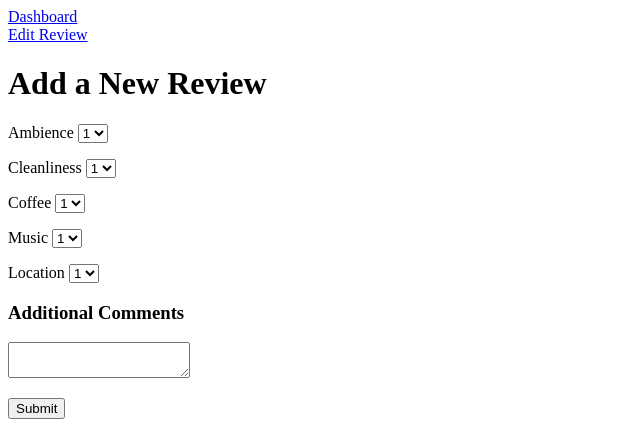
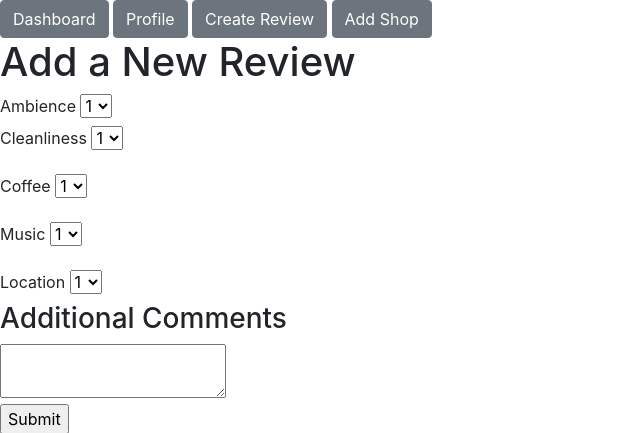
Before and after one commit to whitchakara/thejavaguide, a Django app: page /reviews/create in a window 1280 px wide. Shown: the top 433 px of the page, without its empty margins (0-640 px from the left). Run offline with Django 3.2, Linux system fonts and the light colour scheme; some libraries are stand-ins or nearby versions.

Commit message:
added bootstrap to addreview

```diff
--- a/java_app/templates/addreview.html
+++ b/java_app/templates/addreview.html
@@ -4,12 +4,20 @@
     <meta charset="UTF-8">
     <meta http-equiv="X-UA-Compatible" content="IE=edge">
     <meta name="viewport" content="width=device-width, initial-scale=1.0">
+    {% load static %}
+    <link rel="stylesheet" href="{% static "/css/styles.css" %}">
+    <link rel="stylesheet" href="https://maxcdn.bootstrapcdn.com/bootstrap/4.5.2/css/bootstrap.min.css">
+    <script src="https://ajax.googleapis.com/ajax/libs/jquery/3.5.1/jquery.min.js"></script>
+    <script src="https://cdnjs.cloudflare.com/ajax/libs/popper.js/1.16.0/umd/popper.min.js"></script>
+    <script src="https://maxcdn.bootstrapcdn.com/bootstrap/4.5.2/js/bootstrap.min.js"></script>
     <title>javaReview Create</title>
 </head>
 <body>
     <div class="wrapper">
-        <div id="dashboard"><a href="/dashboard">Dashboard</a></div>
-        <a href="/edit/{{review.id}}">Edit Review</a>
+        <a href="/dashboard" class="btn btn-secondary">Dashboard</a>
+        <a href="" class="btn btn-secondary">Profile</a>
+        <a href="/reviews/create" class="btn btn-secondary">Create Review</a>
+        <a href="/add" class="btn btn-secondary">Add Shop</a>
 
     <div class="javareview">
         <h1>Add a New Review</h1>
--- a/java_app/templates/dashboard.html
+++ b/java_app/templates/dashboard.html
@@ -27,11 +27,7 @@
         <a href="/dashboard" class="btn btn-secondary">Dashboard</a>
         <a href="" class="btn btn-secondary">Profile</a>
         <a href="/reviews/create" class="btn btn-secondary">Create Review</a>
-<<<<<<< HEAD
         <a href="/add" class="btn btn-secondary">Add Shop</a>
-=======
-        <a href="/shops/add" class="btn btn-secondary">Add Shop</a>
->>>>>>> kaesy
       </div>
     </section>
 
--- a/java_app/templates/one-shop.html
+++ b/java_app/templates/one-shop.html
@@ -11,6 +11,12 @@
     <a href="" class="btn btn-secondary">Profile</a>
     <a href="/reviews/create" class="btn btn-secondary">Create Review</a>
     <a href ="/logout">Logout</a>
+
+{% for review in all_reviews %}
+    {% if review.posted_by.id == logged_user.id %}
+    <a href="/edit/{{review.id}}">Edit</a>
+    {% endif %}
+{% endfor %}
 
     <h1>{{shop.name}}</h1>
     <p>Street Address:{{shop.street_address}}</p>
```
Also changed, not shown: java_app/templates/editreview.html (+5 -5 lines), db.sqlite3.
